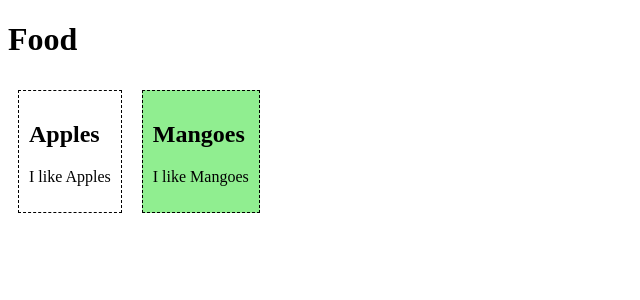
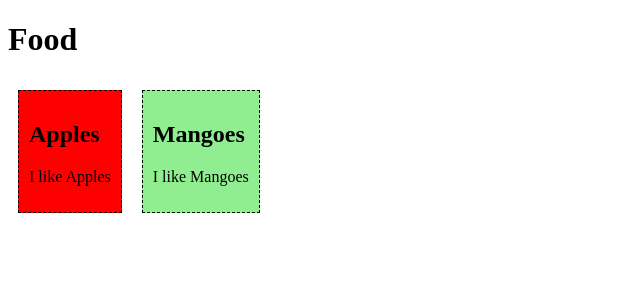
Before and after one commit to ApcACalucin/webprog-it243-vuejs-, a Vue app in the folder firstsfc/: page / in a window 1280 px wide. Shown: the top 300 px of the page, without its empty margins (0-640 px from the left). Built offline with nearby package versions, Linux system fonts and the light colour scheme.

Commit message:
red apple

```diff
--- a/firstsfc/src/components/FoodItem.vue
+++ b/firstsfc/src/components/FoodItem.vue
@@ -22,6 +22,6 @@ export default {
     display: inline-block;
     margin: 10px;
     padding: 10px;
-    background-color: lightRed;
+    background-color: Red;
   }
 </style>
```
